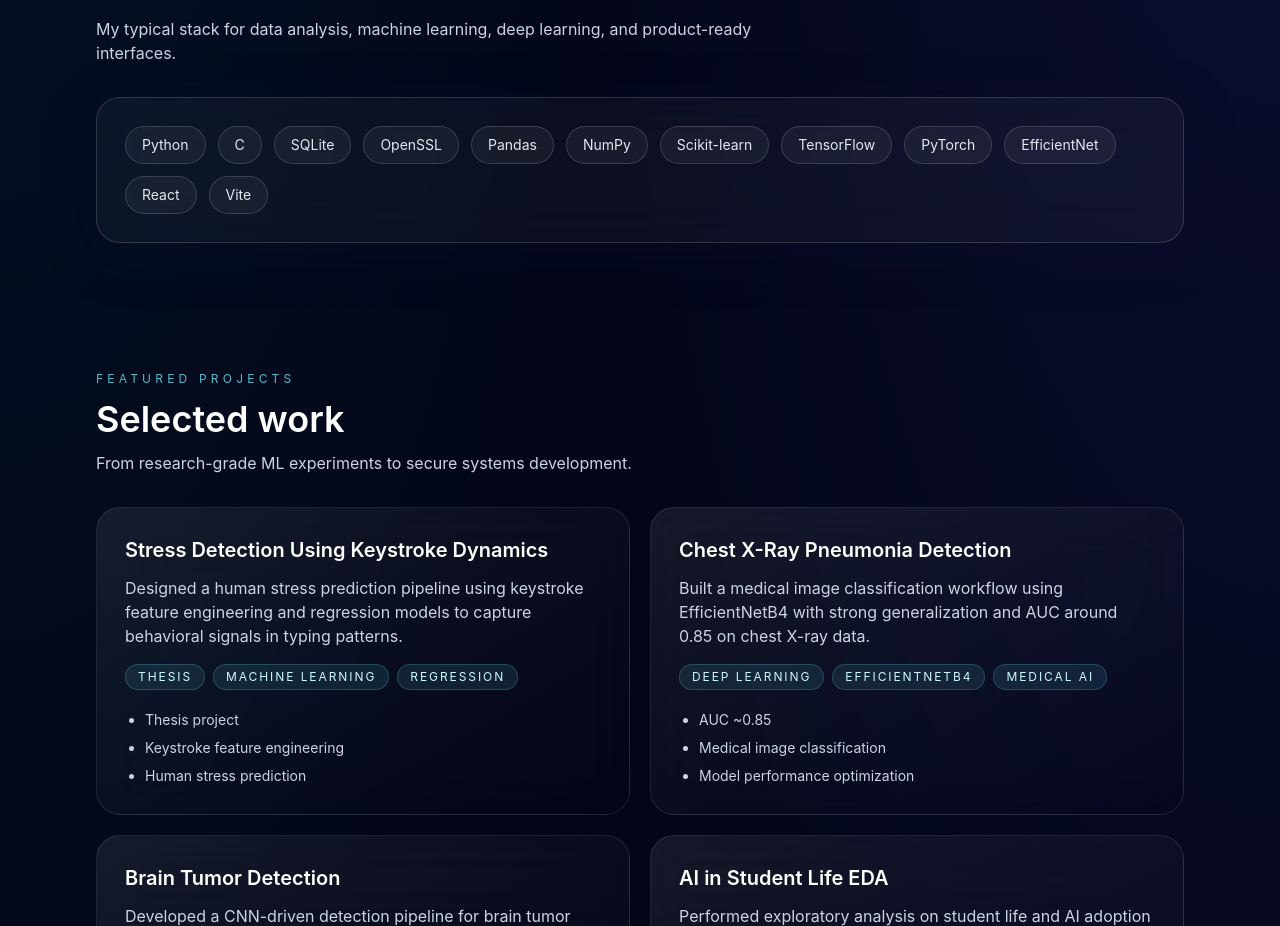
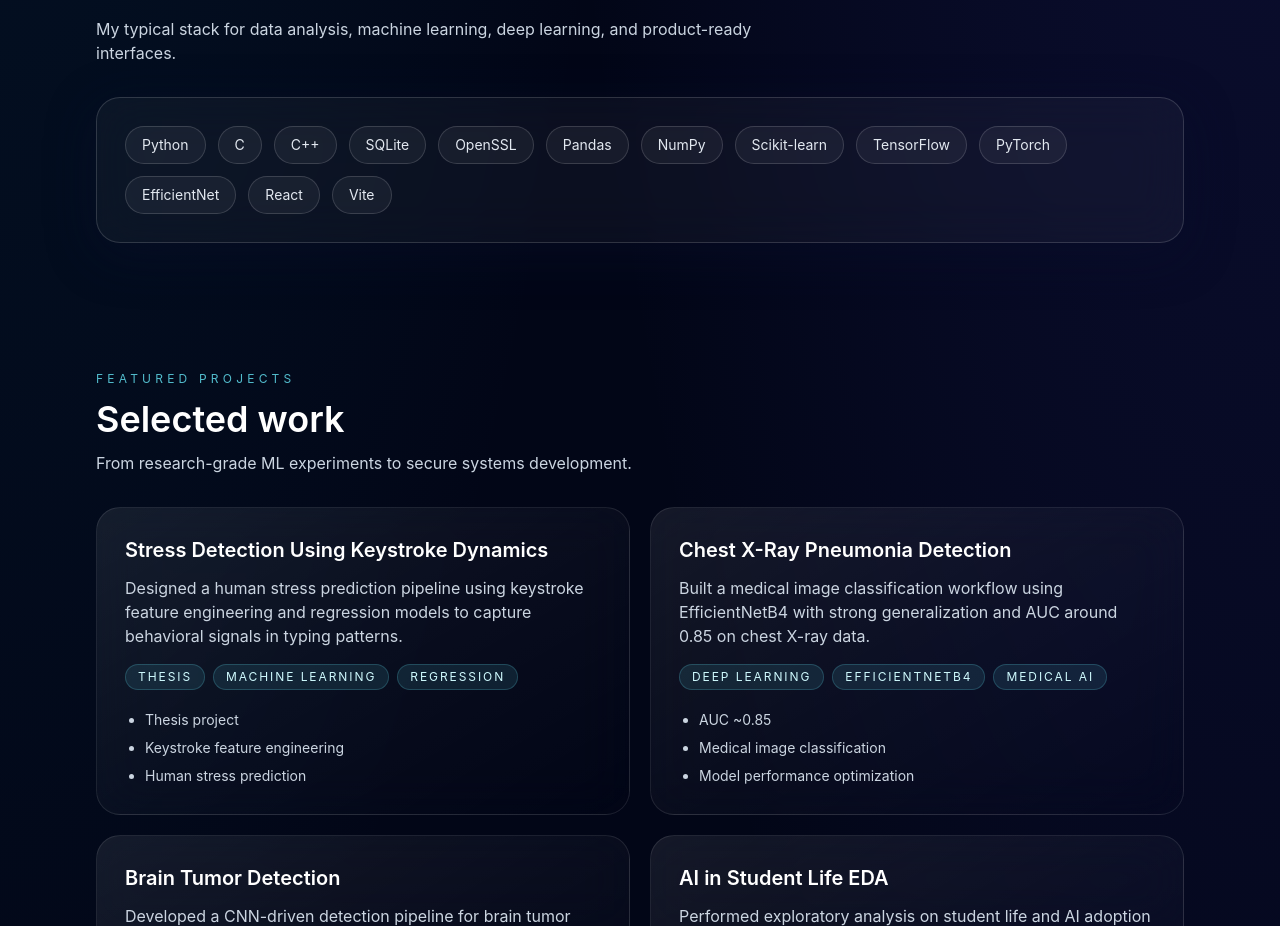
Before and after one commit to mdnaim2004/my_portfolio, a React (Vite) app: page / in a window 1280 px wide. Shown: the part 1863-2789 px from the top of the page. Built offline with nearby package versions, Linux system fonts and the light colour scheme.

Commit message:
Refactor code structure for improved readability and maintainability

```diff
--- a/src/data/portfolioData.js
+++ b/src/data/portfolioData.js
@@ -38,6 +38,7 @@ export const skills = [
 export const techStack = [
   'Python',
   'C',
+  'C++',
   'SQLite',
   'OpenSSL',
   'Pandas',
```
Also changed, not shown: 1 other file (tests, documents, lock files or other folders).
